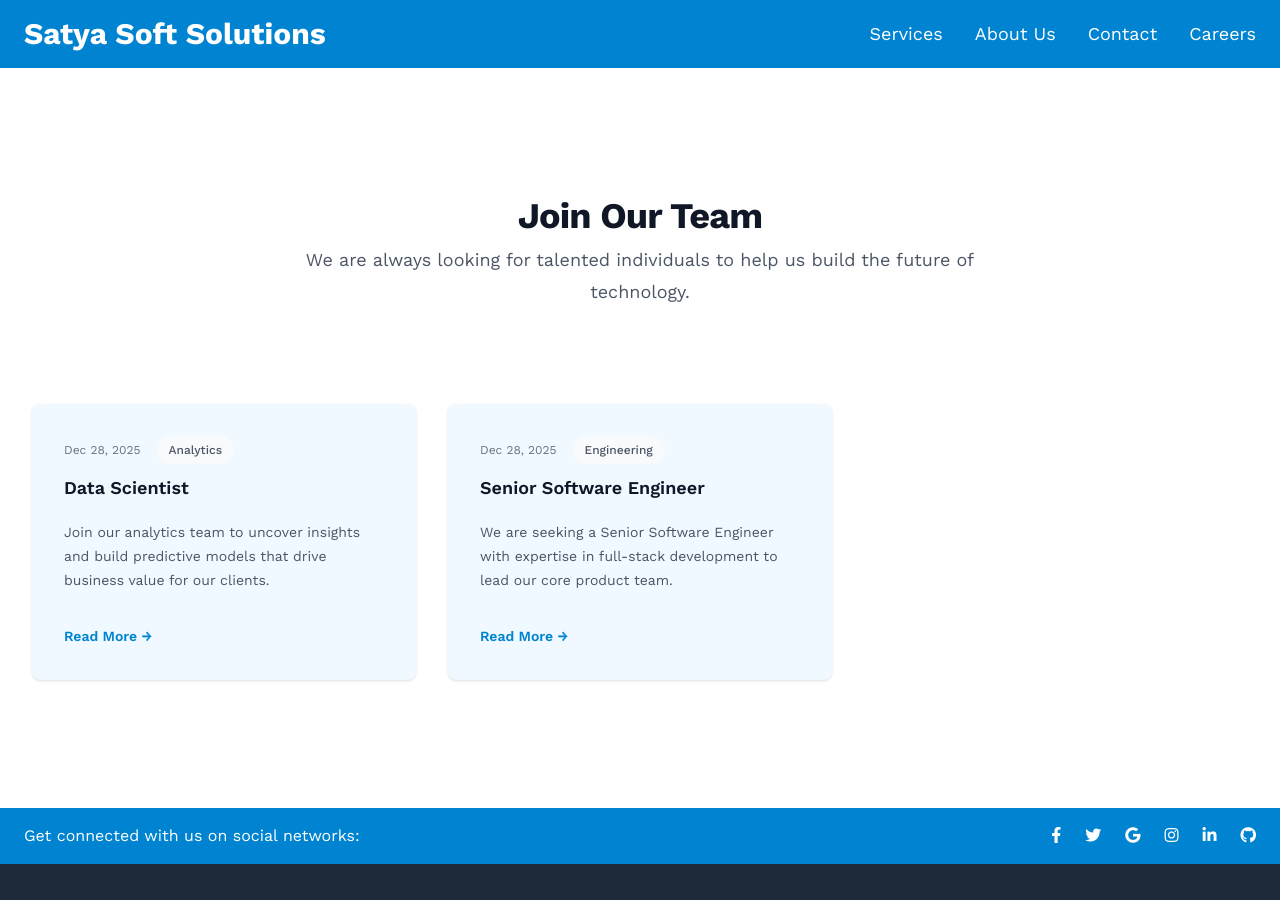
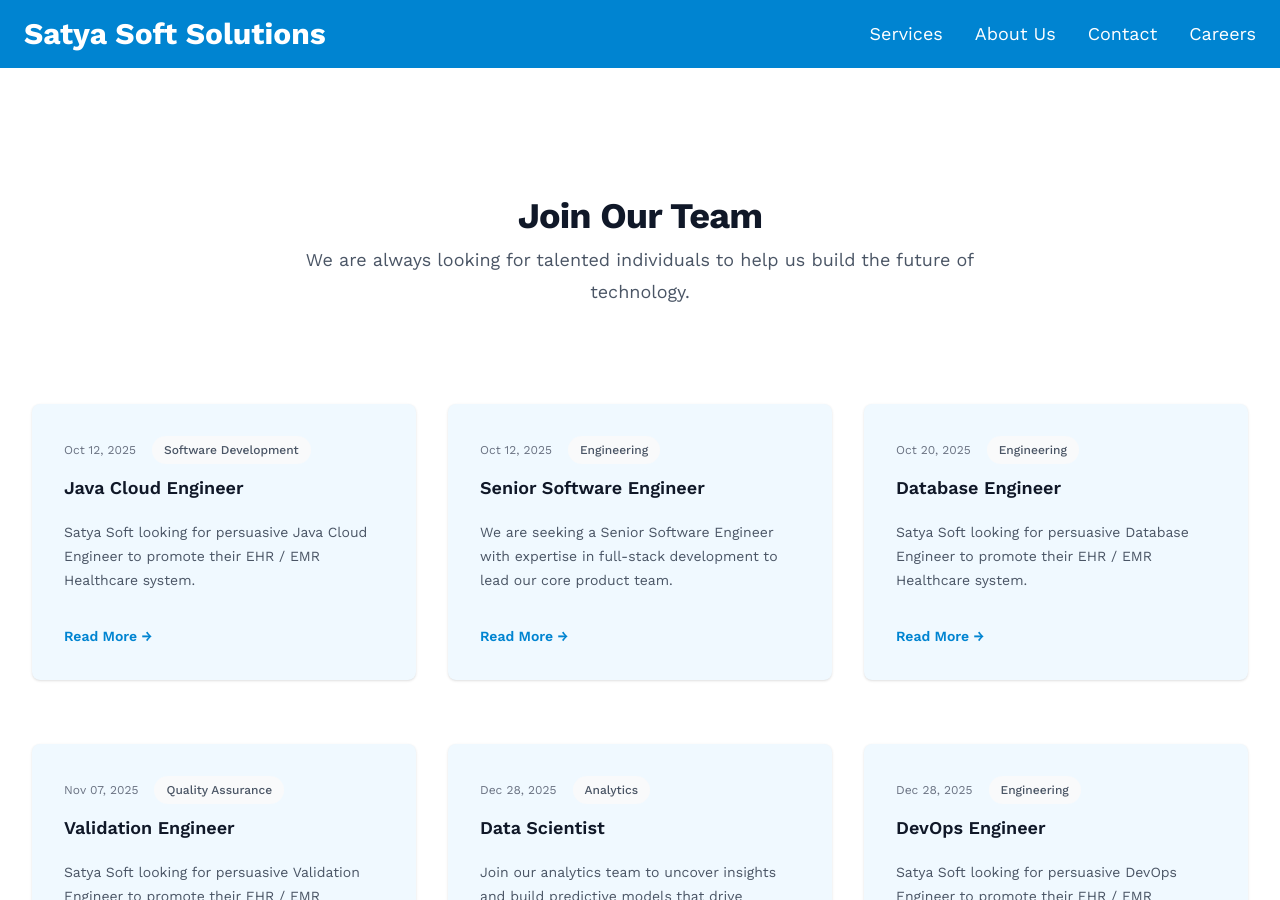
Before and after one commit to satya-soft/satya-soft.github.io, a Jekyll site: the page built from careers.html, in a window 1280 px wide and 900 px high. Built offline with Jekyll 4.4.1, drawn with Linux system fonts in a browser that asks for light colours; part of the change alters nothing that is shown; some of the changed text lies outside the part shown.

Commit message:
Add files via upload

```diff
--- a/_jobs/data-scientist.md
+++ b/_jobs/data-scientist.md
@@ -3,6 +3,7 @@ layout: job
 title: Data Scientist
 location: New York, NY
 department: Analytics
+date: 2025-12-28
 description: Join our analytics team to uncover insights and build predictive models that drive business value for our clients.
 ---
 
--- /dev/null
+++ b/_jobs/database-engineer.md
@@ -0,0 +1,36 @@
+---
+layout: job
+title: Database Engineer
+location: Remote
+department: Engineering
+date: 2025-10-20
+description: Satya Soft looking for persuasive Database Engineer to promote their EHR / EMR Healthcare system.
+---
+
+## Requirements
+*   Bachelor’s degree in computer science or its equivalent.
+*   Excellent organizational skills.
+*   Effective communication skills.
+*   Exceptional customer service skills.
+*   Persuasive and resilient.
+*   Gained knowledge on EMR/EHR systems is an added advantage.
+
+## Responsibilities
+*   Expertise skills in MongoDB, SQL Server, Oracle, SSIS, SSAS, Powerpivot, DQS and T-SQL.
+*   Experience in query optimization, tracing and SQL Server DBA activities.
+*   Expertise knowledge in designing, developing and deploying ETL solutions using SSIS.
+*   Experience on Tabular Model and Multidimensional Model for building cubes.
+*   Working with DQS for de-duplication, validation, data standardization and data cleansing.
+*   Experience on creating reports involving SSRS, Powerview, Powerpivot, PPS, Excel and Business Objects, T-SQL, MDX and DAX.
+*   Good at SSIS package performance improvement using profiler, Execution plan and Performance monitor.
+*   Good at writing stored procedures, triggers, functions, SQL Reports with T-SQL, SQL jobs, linked servers, replication, partitioning, back-up and recovery activities.
+*   Experience of working with client at onsite environment.
+*   Managing client and enterprise information and reporting deliverables.
+*   Hands-on new development as well as support, maintenance, or enhancement of the existing production processes.
+*   Researches and evaluates alternative solutions and makes recommendations, designs, develops and tests the solution in Databases and MSBI.
+*   Design and development of Zero Downtime Architecture to achieve operational stability.
+*   Performance Tuning/improvement for Pl/sql , Forms , Reports, Packages and Sub-programs by code /Query Tuning
+*   Code reviews and Looking after Enhancements and Testing(Unit,Functional) the Test cases.
+*   Any experience of working in human health oriented organization.
+*   Domain specific knowledge related to Healthcare and human health management and translating it into information technology perspective.
+*   Excellence in improving operations and coordination by introducing better processes, building relationships and other technics.
--- /dev/null
+++ b/_jobs/devops-engineer.md
@@ -0,0 +1,41 @@
+---
+layout: job
+title: DevOps Engineer
+location: Jefferson City
+department: Engineering
+date: 2025-12-28
+description: Satya Soft looking for persuasive DevOps Engineer to promote their EHR / EMR Healthcare system.
+---
+
+## Requirements
+*   Bachelor’s degree in computer science or its equivalent.
+*   Excellent organizational skills.
+*   Effective communication skills.
+*   Exceptional customer service skills.
+*   Persuasive and resilient.
+*   Gained knowledge on EMR/EHR systems is an added advantage.
+
+## Responsibilities
+*   Proficient in creating DevOps strategy in a various distribution of LINUX and Windows alongside using DevOps tools suites like Subversion (SVN), GIT, CVS, ANT, Maven, Jenkins, Bamboo, Chef, Puppet, Docker, Docker Swarm, Kubernetes, Nexus, Artifactory, Nagios and Splunk in traditional environments, as well as cloud environment like AWS, OpenStack, Azure and PCF.
+*   Experienced in setting up cloud watch service for the like Amazon EC2 instance state-change events, Auto Scaling lifecycle events, instance launch, terminate notifications, scheduled events, AWS API call and console sign-in events reported by AWS Cloud Trail.
+*   Experience in AWS services such as EC2, ELB, Auto-Scaling, S3, IAM, VPC, RDS, Dynamo DB, Cloud Trail, Cloud Watch, Lambda, Elastic Cache, Glacier, SNS, SQS, Cloud Formation, Cloud Front, Beanstalk, EMR, AWS Workspaces.
+*   Worked on migrating traditional on-premises infrastructure to AWS cloud services which now hosts 30+ application and 20+ AWS services.
+*   Good knowledge on CLI plugin upgrade using Auto-scale/Diego plugin and pivotal Cloud Foundry (PCF) backup for all the environment using CFOP&#39;S.
+*   Experience in Created Terraform modules for two tier Architecture which includes AWS resources VPC, Subnets, Security groups, Ec2, Load Balancers, Auto scaling group, Cloud watch Alarms, ECS clusters, S3 buckets for logs.
+*   Expert in writing cloud formation templates in json to create custom VPC, subnets, NAT to ensure successful deployment of web applications. Set up and built AWS infrastructure with various services available by writing cloud formation templates in json.
+*   Experience in Terraform modules for two tier Architecture which includes AWS resources VPC, Subnets, Security groups, Ec2, Load Balancers, Auto scaling group, Cloud watch Alarms, ECS clusters, S3 buckets for logs.
+*   Experience Chef Recipes for Deployment on build on internal Data Centre Servers.
+*   Experience in writing playbooks using YAML scripts on Ansible and used it for configuration management and orchestration of IT environments and used Ansible for deploying or updating the web application servers code data.
+*   Experience configuring and managing Puppet master server and experience in updating and creating modules and pushing them to puppet clients and Implemented puppet modules to automate the installation and configuration for a broad range of services.
+*   Hands on experience with container based deployments using Docker. Creating and working with Docker files, Docker Images &amp; Containers, Docker hub, Installation and configuring Kubernetes and clustering them.
+*   Experience in using Kubernetes to create pods, ConfigMaps and deployments into cluster and Designed and developed distributed private cloud system solution using kubernetes on CoreOS.
+*   Expertise in Designing and creating multiple deployment strategies for CI Pipelines using Jenkins, TeamCity, and Bamboo, shortened deployment cycles by automating the deployments.
+*   Extensive experience in branching, tagging and maintaining the version across the environments using SCM tools like GIT on Linux and Windows platforms.
+*   Expertise in Java builds tools like ANT, MAVEN for building of deployable artifacts such as (jar, war &amp; ear) from source code and configured setup Maven profiles.
+*   Expert using in Nagios as a monitoring tool to identify and resolve infrastructure problems before they affect critical processes and worked on Nagios Event handlers in case of automatic restart of failed applications and services.
+*   Experience in Troubleshoot and resolve Splunk performance, Log Monitoring issues, Dashboard creation, Data models and New relic to track the API calls for database deadlocks, exceptions or tracebacks in the application.
+*   Experience in using various scripting languages like Bash, Perl, Shell, Ruby&amp;Python and utilizing Python scripts for pushing data from MongoDB to MySQL Database.
+*   Hands-on experience in deploying HTTP web server, Apache Tomcat Servers in deploying web applications on a clustered environment on Tomcat, JBoss to maintain the clusters and load balance
+*   Extensive involvement in LINUX/Unix system Administration, System Builds, Server Builds, Installations, Upgrades, Patches, Migration, Trouble shooting on RHEL.
+*   Good understanding of the principles and best practices of Software Configuration Management (SCM) in Agile, scrum, and Waterfall methodologies.
+*   Excellent written and verbal communication skills, strong organizational skills, and a hard-working team player.
--- /dev/null
+++ b/_jobs/java-cloud-engineer.md
@@ -0,0 +1,45 @@
+---
+layout: job
+title: Java Cloud Engineer
+location: Atlanta
+department: Software Development
+date: 2025-10-12
+description: Satya Soft looking for persuasive Java Cloud Engineer to promote their EHR / EMR Healthcare system.
+---
+
+## Requirements
+*   Bachelor’s degree in computer science or its equivalent.
+*   Excellent organizational skills.
+*   Effective communication skills.
+*   Exceptional customer service skills.
+*   Persuasive and resilient.
+*   Gained knowledge on EMR/EHR systems is an added advantage.
+
+
+## Responsibilities
+
+*   Identifying the controller services in controller(web) layer which are mapped to request mapping end points to receive web calls in monolithic application.
+
+*   Identifying the service methods from business layer services in monolithic which are providing service to above mentioned web layer controller methods.
+
+*   Design and develop some user interface screens for React Native work which can be used for mobile interfaces as well by splitting or merging JavaScript / jQuery and JSP code using micro front-end mechanism as backend web service calls are being changed to REST API calls.
+
+*   Prepare UML diagrams to visualize flow among these services like sequence and class diagrams.
+
+*   Business layer services convert them to microservices and web layer services convert to REST API with few exceptions and integrating REST API with microservices behind, and provide required rules like security, registry, configuration etc., at the API level using spring cloud and using spring boot.
+
+*   To be able to incorporate Actuator health check components.
+
+*   At microservices level implement circuit breaker, micro proxy, service registration, service-to-service call and messaging.
+
+*   Setup Spring boot Mongo Template for MongoDB repositories.
+
+*   All services are containerized with docker and push them to Git repository where Gitlab scripts are written for continuous CI/CD to AWS cloud. Writing scripts for CI/CD pipeline in deployment.yml.
+
+*   Setup check dependencies, Veracode security scan etc., then build and deploy to Kubernetes EKS which are automated to test server initially for integration testing.
+
+*   Experience on Redis server for distributed caching mechanism to share caching data.
+
+*   ActiveMQ Artemis service for distributed messaging among microservices. Topic and Queue message broker configuration, code setup for distributed JMS messaging and asynchronous processes.
+
+*   File Push and Read to/from AWS S3 bucket.
--- a/_jobs/senior-software-engineer.md
+++ b/_jobs/senior-software-engineer.md
@@ -3,6 +3,7 @@ layout: job
 title: Senior Software Engineer
 location: Remote
 department: Engineering
+date: 2025-10-12
 description: We are seeking a Senior Software Engineer with expertise in full-stack development to lead our core product team.
 ---
 
--- /dev/null
+++ b/_jobs/validation-engineer.md
@@ -0,0 +1,61 @@
+---
+layout: job
+title: Validation Engineer
+location: Remote
+department: Quality Assurance
+date: 2025-11-07
+description: Satya Soft looking for persuasive Validation Engineer to promote their EHR / EMR Healthcare system.
+---
+
+## Requirements
+*   Bachelor’s degree in computer science or its equivalent.
+*   Excellent organizational skills.
+*   Effective communication skills.
+*   Exceptional customer service skills.
+*   Persuasive and resilient.
+*   Gained knowledge on EMR/EHR systems is an added advantage.
+
+## Responsibilities
+*   Expertise in Automated Software Quality Testing &amp; Manual Testing of Web based and Client - Server applications.
+*   Excellent analytical skills for understanding the business requirements, business rules/processes and detailed design of the application.
+*   Good Experience in Web Technologies in Web forms using Java, Webservices, XML and REST.
+*   Experience in coordinating and engaging teams for different phases.
+*   Expert in conducting various testing types like Functional Testing, System Integration Testing (SIT), Regression Testing, User Acceptance Testing (UAT), Browser Compatibility Testing, End-to-end Testing, and performance Testing.
+*   Experience in Product Development and Healthcare Domain.
+*   Expertise in Process management using Quality center to Document test cases and
+    conduct triage meetings to resolve issues.
+*   Extensive experience in ADA validation, Voice Over and Screen reader to ensure WCAG compliance.
+*   Expert in executing Selenium automation scripts written in Java.
+*   Experience in Technical writing Skills with hands on experience creating Businesses Requirements, functional Specifications, Mapping Documents-R Diagrams, Test Plan,Test Scripts and Status Reports.
+*   Extensive experience in reviewing Business Requirement Documents, Software
+    . Requirement Documents and preparing Test Cases, Test scripts and Execution.
+*   Expert in Defect Reporting and Tracking using JIRA
+*   Preparation of Test Plan, Test Cases, Test Strategies and Test Effort Estimation.
+*   Excellent skills in Database Testing. Experience in Testing Incoming Data values and outgoing data value with queries, stored procedures, functions, and joins.
+*   Expertise in automated testing Frameworks using SoapUI, Selenium WebDriver,
+    Selenium Grid, TestNG, JUnit, and JMeter.
+*   Experience in testing Web Applications with Java, XML, HTML, AJAX, JavaScript,
+    MongoDB, Oracle, and MS SQL Server.
+*   Experience in Mobile App testing on Android, iPad and iPhone, emulator, simulator to perform mobile App testing, phone functionality and native app testing.
+*   Proficiency in customization &amp; implementation of Web Applications.
+*   Strong Experience in Agile Methodologies, Scrum Methodologies.
+*   Proficient in continuous Integration testing using Maven, Jenkins, and GIT.
+*   Ability to develop complicated SQL script for Data validation testing by running SQL
+    script, procedures.
+*   Experience in Black box testing with a complete QA cycle - from testing, defect logging
+    and verification of fixed bugs.
+*   Well versed in GUI application testing, Database testing and Front-end testing.
+*   Escalate the issue to the management based on the criticality of the complaint.
+*   Make sure to follow with the concerned engineer to understand the root cause analysis
+    of the issue is identified and required actions are taken accordingly.
+*   Responsible for managing tasks from multiple projects and prioritizing the tasks per the
+    requirements.
+*   Make sure that all the investigations are closed timely and accurately.
+    Use various skills from project management and lean manufacturing principles to understand
+    the process
+    Create Value stream map for the entire end to end process
+*   Take strategic decisions on the process and communicate with the management
+*   Responsible for standardizing the process by using strategic decision-making skills
+*   Creation of work instruction and reducing the process variation.
+    Investigate the internal procedures and make sure that all the requirements and steps of the
+    process are captured in the current Work instructions.
```
